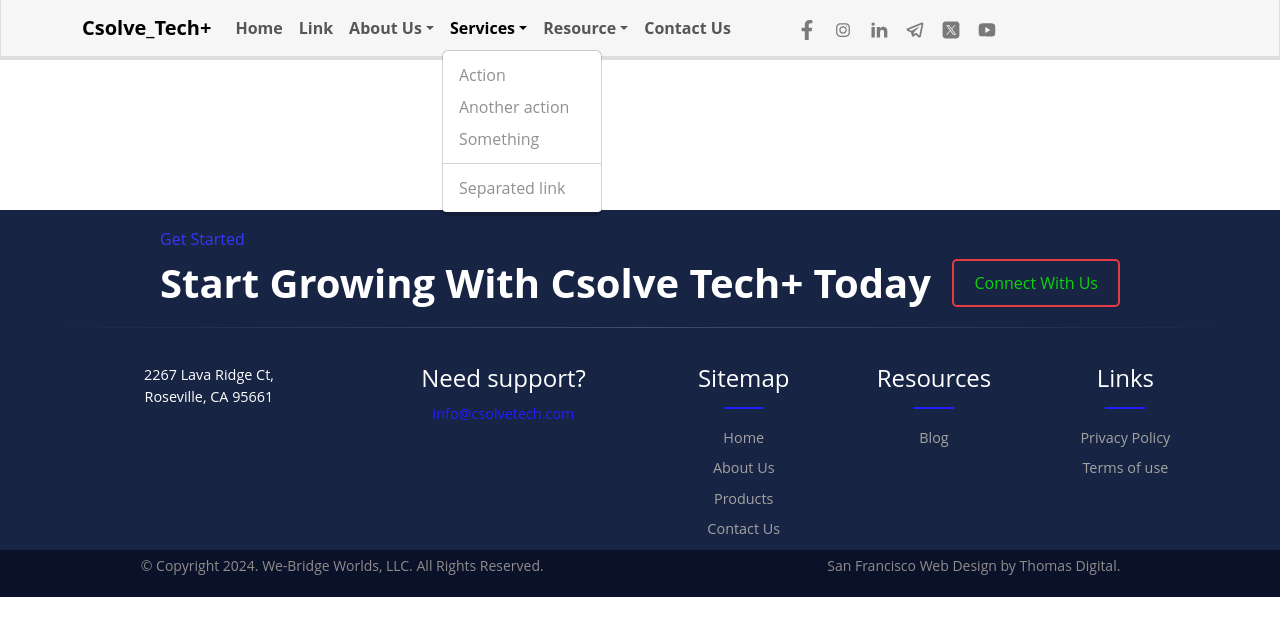
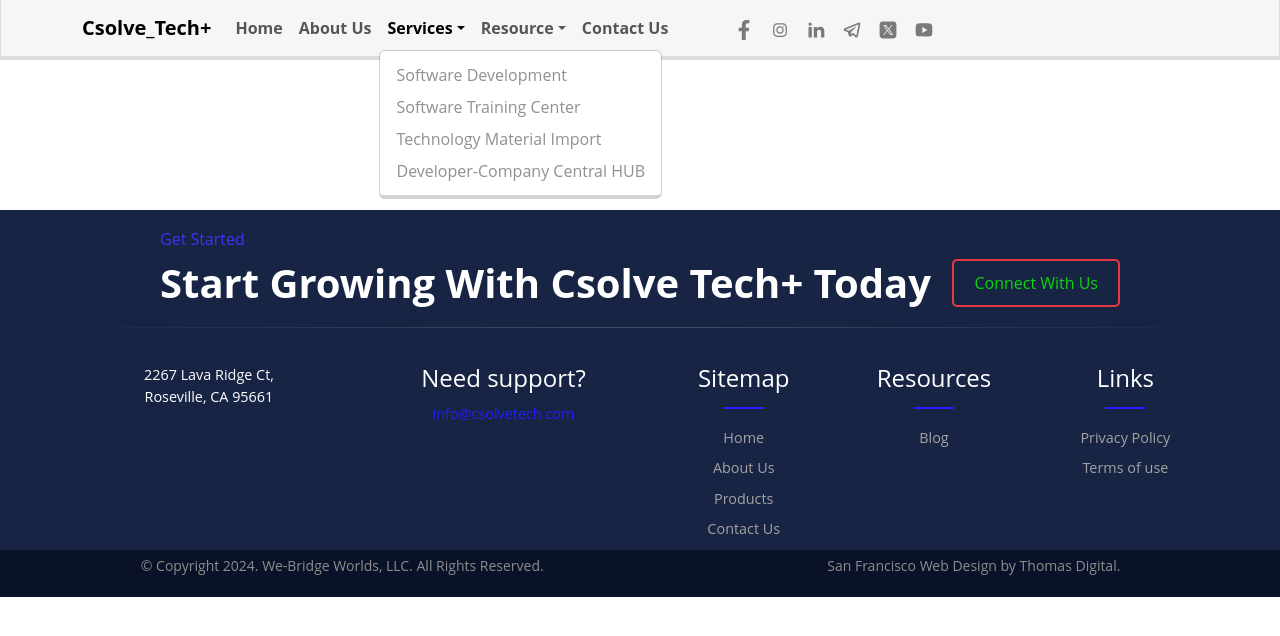
Before and after one commit to CSOLVE-TECH/csolve-tech-landing-website, a React (Create React App) app: page / in a window 1280 px wide. Both pictures are taken after a click on the button "Services". Shown: the top 636 px of the page. Built offline with nearby package versions, Linux system fonts and the light colour scheme.

Commit message:
Refine the header compontnt

```diff
--- a/src/component/Header.js
+++ b/src/component/Header.js
@@ -18,40 +18,28 @@
         <Navbar.Collapse id="basic-navbar-nav">
           <Nav className="me-auto">
             <Nav.Link href="#home" className='Nav-itemes'>Home</Nav.Link>
-            <Nav.Link href="#link" className='Nav-itemes'>Link</Nav.Link>
 
-            <NavDropdown title="About Us" id="basic-nav-dropdown" className='Nav-itemes'>
-              <NavDropdown.Item href="#action/3.1">Action</NavDropdown.Item>
+            <Nav.Link href="#" className='Nav-itemes'>About Us</Nav.Link>
+
+            <NavDropdown title="Services" id="basic-nav-dropdown" className='Nav-itemes'>
+              <NavDropdown.Item href="#action/3.1">Software Development</NavDropdown.Item>
               <NavDropdown.Item href="#action/3.2">
-                Another action
+              Software Training Center
               </NavDropdown.Item>
-              <NavDropdown.Item href="#action/3.3">Something</NavDropdown.Item>
-              <NavDropdown.Divider />
+              <NavDropdown.Item href="#action/3.3">Technology Material Import</NavDropdown.Item>
               <NavDropdown.Item href="#action/3.4">
-                Separated link
+              Developer-Company Central HUB
               </NavDropdown.Item>
-            </NavDropdown>
-            <NavDropdown title="Services" id="basic-nav-dropdown" className='Nav-itemes'>
-              <NavDropdown.Item href="#action/3.1">Action</NavDropdown.Item>
-              <NavDropdown.Item href="#action/3.2">
-                Another action
-              </NavDropdown.Item>
-              <NavDropdown.Item href="#action/3.3">Something</NavDropdown.Item>
-              <NavDropdown.Divider />
-              <NavDropdown.Item href="#action/3.4">
-                Separated link
-              </NavDropdown.Item>
+             {/* <NavDropdown.Item href="#action/3.4">
+  Network and CCTV(Closed-Circuit Television) installation
+</NavDropdown.Item> */}
             </NavDropdown>
             <NavDropdown title="Resource" id="basic-nav-dropdown" className='Nav-itemes'>
-              <NavDropdown.Item href="#action/3.1">Action</NavDropdown.Item>
+              <NavDropdown.Item href="#action/3.1">Bloges</NavDropdown.Item>
               <NavDropdown.Item href="#action/3.2">
-                Another action
+                Guides
               </NavDropdown.Item>
-              <NavDropdown.Item href="#action/3.3">Something</NavDropdown.Item>
-              <NavDropdown.Divider />
-              <NavDropdown.Item href="#action/3.4">
-                Separated link
-              </NavDropdown.Item>
+
             </NavDropdown>
             <Nav.Link href="/contact" className='Nav-itemes'>Contact Us</Nav.Link>
 
```
